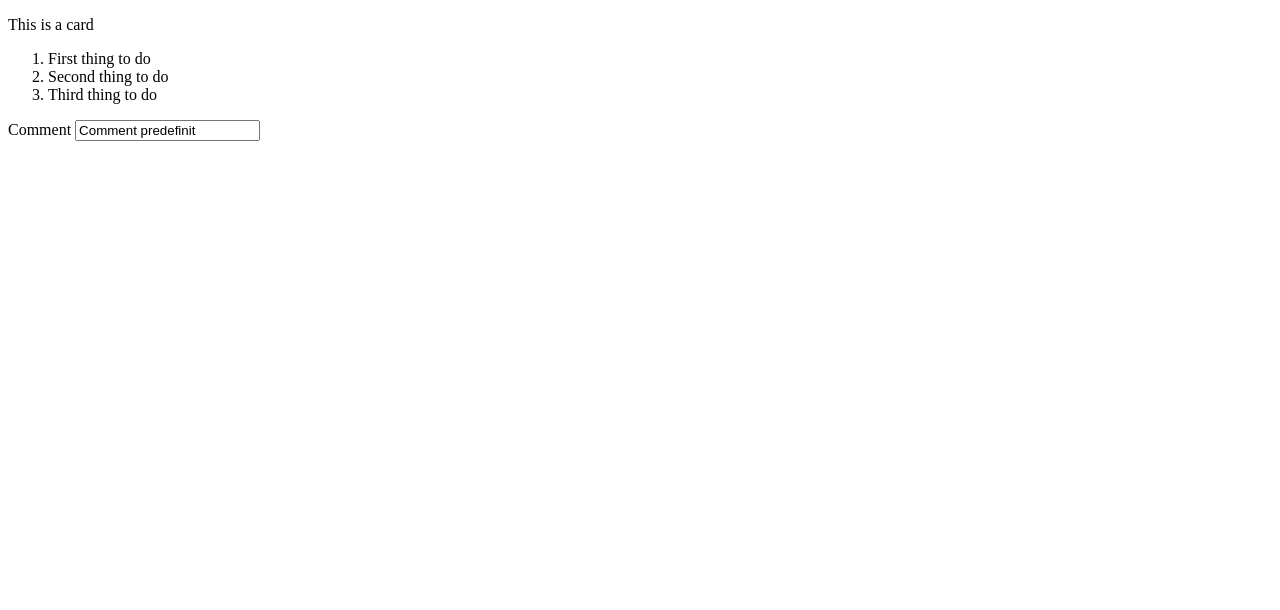
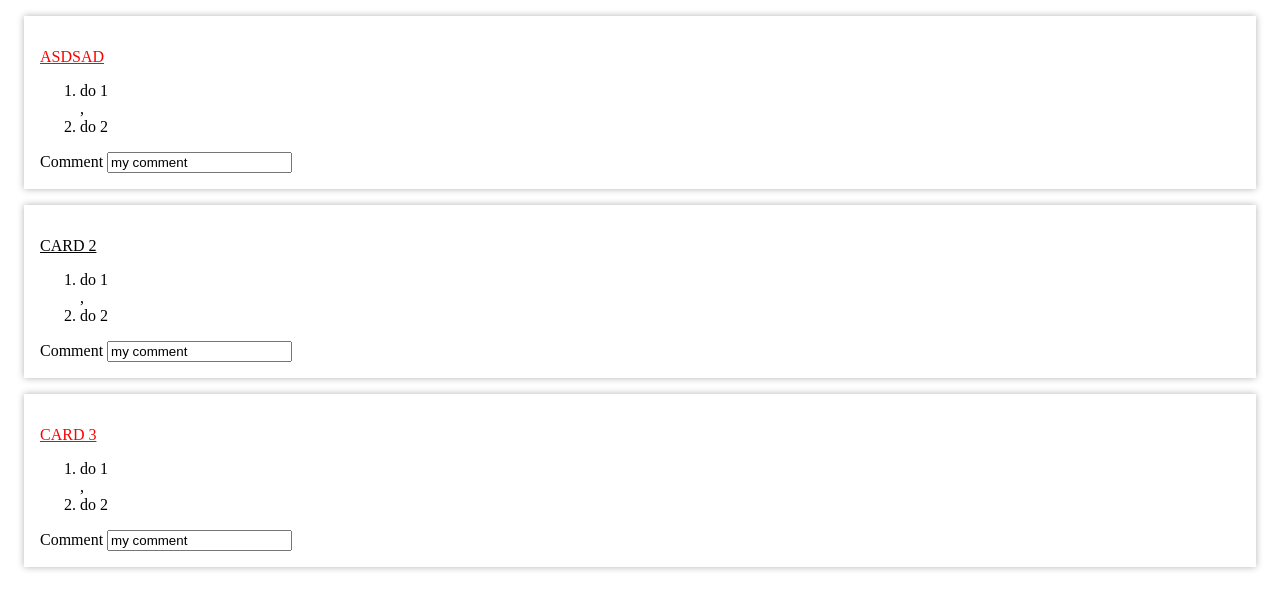
Before and after one commit to davidbacter01/js_dom_examples, a plain HTML site: page index.html in a window 1280 px wide. Drawn offline with Linux system fonts and the light colour scheme.

Commit message:
add more examples of manipulating DOM

```diff
--- a/index.html
+++ b/index.html
@@ -3,10 +3,11 @@
 <head>
     <meta charset="UTF-8">
     <meta name="viewport" content="width=device-width, initial-scale=1.0">
+    <link rel="stylesheet" href="./style.css">
     <title>DOM Examples</title>
 </head>
 <body>
-    <div id="card">
+    <article id="card">
         <p>This is a card</p>
 
         <ol>
@@ -16,7 +17,8 @@
         </ol>
         <label for="comment">Comment</label>
         <input type="text" id="comment" name="comment">
-    </div>
+        <footer></footer>
+    </article>
 
     <script src="./script.js"></script>
 </body>
--- a/script.js
+++ b/script.js
@@ -27,3 +27,96 @@ console.log(cardParagraph);
 // accesare a tuturor elementelor dupa un selector css valid
 const allTodos = document.querySelectorAll('#card > ol > .todo-item');
 console.log(allTodos);
+console.log(allTodos[0].textContent);
+console.log(allTodos[0].innerText);
+
+
+// Manipularea DOM
+const p = document.querySelector('p');
+p.textContent = 'This was added with JS';
+
+const footer =  document.querySelector('footer');
+const author = 'John Doe';
+footer.innerHTML = `<strong>Author: </strong><span>${author}</span>`;
+
+const posts = [
+    {
+        author: 'Nick',
+        todos: ['do 1', 'do 2'],
+        comment: 'my comment',
+        title: 'card 1'
+    },
+    {
+        author: 'Nick',
+        todos: ['do 1', 'do 2'],
+        comment: 'my comment',
+        title: 'card 2'
+    },
+    {
+        author: 'Nick',
+        todos: ['do 1', 'do 2'],
+        comment: 'my comment',
+        title: 'card 3'
+    }
+];
+
+const body = document.querySelector('body');
+let htmlContent = '';
+for (const post of posts) {
+    const card = `<article class="card">
+                    <p>${post.title}</p>
+
+                    <ol>
+                        ${post.todos.map((el) => '<li class="todo-item">'+ el +'</li>')}
+                    </ol>
+                    <label for="comment">Comment</label>
+                    <input type="text" id="comment" name="comment" value="${post.comment}">
+                    <footer></footer>
+                </article>`;
+
+    htmlContent += card;
+}
+
+body.innerHTML = htmlContent;
+// body.textContent = htmlContent;
+
+// innerText vs textContent
+const firstp = document.querySelector('p');
+console.log(firstp);
+console.log(firstp.textContent);
+firstp.textContent = 'ast';
+console.log(firstp.innerText);
+firstp.innerText = 'asdsad';
+console.log(firstp.innerText);
+console.log(firstp.textContent);
+
+const firstInput = document.querySelectorAll('input');
+console.log('input: ', firstInput);
+console.log('....');
+
+firstInput[0].readOnly = true;
+
+// getAttribute & setAttribute
+firstInput[1].setAttribute('readonly', true);
+
+let firstInputValue = firstInput[0].getAttribute('value');
+console.log('firstValue = ', firstInputValue);
+
+// manipulare clase CSS
+const allP = document.querySelectorAll('p');
+for (const paragraph of allP) {
+    paragraph.classList.add('red', 'underline');
+}
+let index = 0;
+for(const paragraph of allP) {
+    if (index %2 > 0) {
+        paragraph.classList.remove('red');
+    }
+    index++;
+}
+
+
+// manipulare style
+for(const paragraph of allP) {
+    paragraph.style.textTransform = 'uppercase';
+}
--- /dev/null
+++ b/style.css
@@ -0,0 +1,13 @@
+#card, .card {
+    box-shadow: 0 0 7px 0 rgba(0,0,0, 0.3);
+    margin: 1em;
+    padding: 1em;
+}
+
+.red {
+    color: red;
+}
+
+.underline {
+    text-decoration: underline;
+}
```
